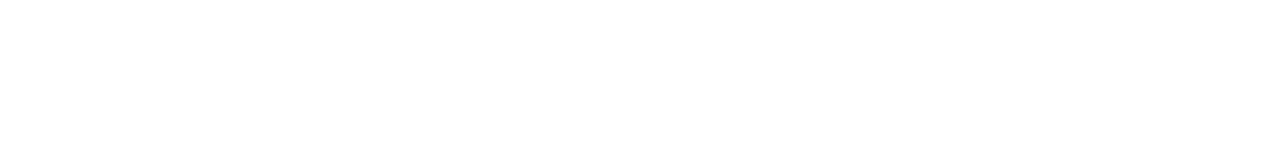
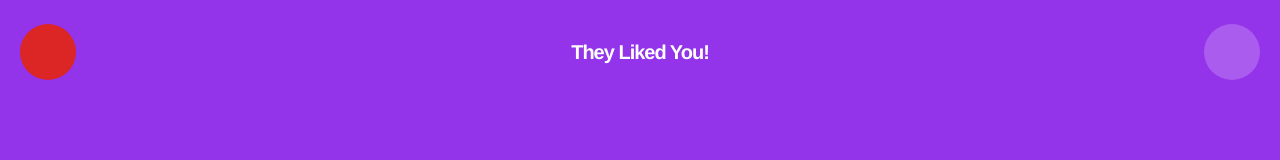
Before and after one commit to iamvatsalpanchal/tinder-app-effect, a plain HTML site: page index.html in a window 1280 px wide. Drawn offline with nearby package versions, Linux system fonts and the light colour scheme.

Commit message:
navbar added

```diff
--- a/index.html
+++ b/index.html
@@ -5,8 +5,26 @@
     <meta name="viewport" content="width=device-width, initial-scale=1.0">
     <link rel="stylesheet" href="style.css">
     <title>Tinder Effect</title>
+    <script src="https://cdn.tailwindcss.com"></script>
+
 </head>
 <body>
+
+    <div class="w-full h-screen relative bg-black font-[Helvetica]">
+        <div class="imagecontainer w-full h-screen relative">
+            <div class="maincard z-[3] w-full h-screen absolute bg-orange-600"></div>
+            <div class="incomingcard z-[2] w-full h-screen absolute bg-green-600"></div>
+        </div>
+        <div class="left-0 top-0 w-full h-screen z-[4] bg-purple-600 absolute px-5 py-6">
+            <div class="navbar flex justify-between items-center text-white">
+                <div class="profileimg rounded-full w-[3.5rem] h-[3.5rem] bg-red-600"></div>
+                <h3 class=" capitalize text-xl font-medium  tracking-tighter font-semibold">They Liked You!</h3>
+                <div class="chaticon rounded-full  w-[3.5rem] h-[3.5rem] bg-white/20"></div>
+            </div>
+        </div>
+    </div>
+
+
 
     <script src="script.js"></script>
 
```
